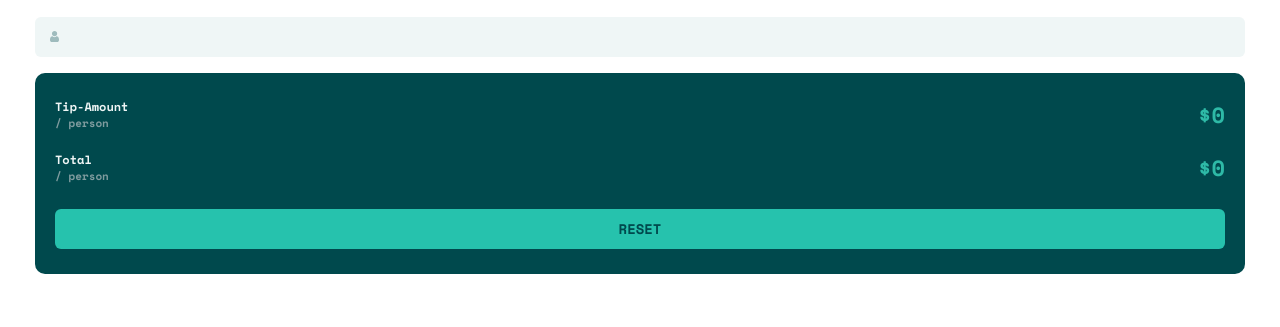
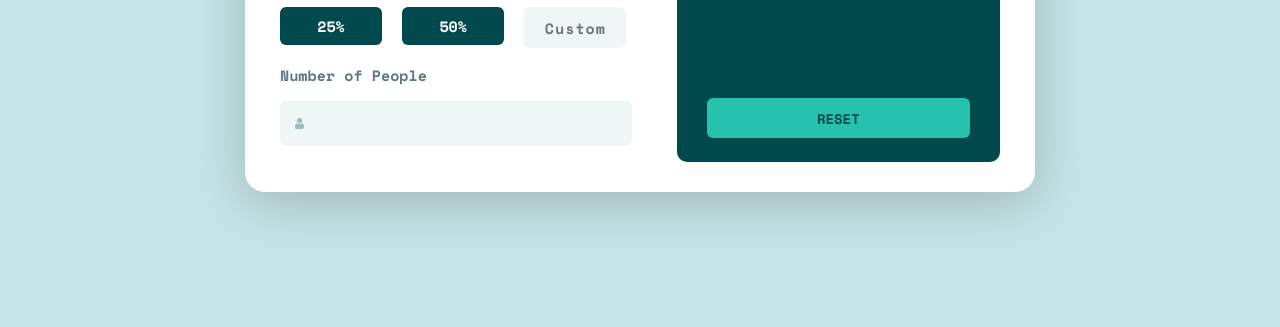
Before and after one commit to Eduardo347387/Tip-calculator-app, a plain HTML site: page index.html in a window 1280 px wide. Shown: the part 473-800 px from the top of the page. Drawn offline with nearby package versions, Linux system fonts and the light colour scheme; files whose address does not match are found by name.

Commit message:
add mode responsive Laptop

```diff
--- a/css/style.scss
+++ b/css/style.scss
@@ -46,11 +46,11 @@ body{
     background-size: 0.9rem;
     background-position: center left 1.5rem;
     width: 100%;
-    height: 4rem;
+    height: 4.5rem;
     background-color: var(--Very_light_grayish_cyan);
     border: none;
     text-align: right;
-    font-size: 2rem;
+    font-size: 2.4rem;
     font-weight: 700;
     border-radius: 0.6rem;
     padding-right: 1.5rem;
@@ -72,8 +72,8 @@ body{
         }
     }
     .card-Calculator{
+        overflow: hidden;
         background-color: var(--White);
-        align-self: flex-start;
         width: 100%;
         border-top-right-radius: 2.5rem;
         border-top-left-radius: 2.5rem;
@@ -95,10 +95,11 @@ body{
                 gap: 1.5rem;
                 .button-tip , #Custom{
                     font-family: 'Space Mono', monospace;
+                    min-width: 7rem;
+                    max-width: 20rem;
                 }
                 .button-tip{
-                    width: 13rem;
-                    height: 3.7rem;
+                    height: 4rem;
                     background-color: var(--Very_dark_cyan);
                     border-radius: 0.6rem;
                     border: none;
@@ -107,8 +108,7 @@ body{
                     font-size: 1.5rem;
                 }
                 #Custom{
-                    width: 13rem;
-                    height: 3.93rem;
+                    height: 4.1rem;
                     font-size: 1.5rem;
                     text-align: center;
                     padding: 0;
@@ -131,6 +131,7 @@ body{
                     margin-bottom: 2rem;
                     font-size: 1.2rem;
                     color: var(--Very_light_grayish_cyan);
+                    opacity: 0.9;
                     flex: 1;
                     span{
                         font-size: 1.1rem;
@@ -159,4 +160,85 @@ body{
     }
 }
 
-//Font size (form inputs): 24px
+@media(min-width:615px){
+    body{
+        background-color: var(--Light_grayish_cyan);
+    }
+    .conteiner{
+        display: flex;
+        flex-direction: column;
+        align-items: center;
+        justify-content: center;
+        min-height: 100vh;
+        padding: 0 2rem;
+        .card-Calculator{
+            display: flex;
+            column-gap: 2rem;
+            border-radius: 2rem;
+            .seccion-Data-Input{
+                width: 50%;
+                .conteiner-Select-Tip .conteiner-tip{
+                    .button-tip{
+                        height: 3.8rem;
+                    }
+                    #Custom{
+                        height: 3.9;
+                    }
+                }
+            }
+            .Seccion-Calculator{
+                display: flex;
+                flex-direction: column;
+                width: 50%;
+                padding: 3.5rem 3rem 2rem 3rem;
+
+                .container-Result{
+                    .title-Resul{
+                        font-size: 1.5rem;
+                    }
+                }
+
+                button[type="submit"]{
+                    margin-top: 18rem;
+
+                }
+            }
+        }
+    }
+}
+
+@media(min-width:775px){
+    .conteiner{
+        .card-Calculator{
+            max-width: 79rem;
+            box-shadow: 0 1rem 5rem rgb(0,0,0,0.2);
+            column-gap: 3.5rem;
+            .seccion-Data-Input{
+                padding-right: 1rem;
+                width: 53%;
+                .conteiner-Input{
+                    &-Text .title{
+                        font-size: 1.5rem;
+                        margin-bottom: 0.5rem;
+                    }
+                }
+                .conteiner-Select-Tip .conteiner-tip{
+                    grid-template-columns: repeat(3,1fr);
+                    .button-tip, #Custom{
+                        width: 10.2rem;
+
+                    }
+                }
+            }
+            .Seccion-Calculator{
+                width: 47%;
+                .container-Result #tip{
+                    font-size: 3.2rem;
+                }
+                button[type="submit"]{
+                    margin-top: 12.3rem;
+                }
+            }
+        }
+    }
+}
--- a/index.html
+++ b/index.html
@@ -15,8 +15,8 @@
     </div>
 
     <div class="card-Calculator">
+		<div class="seccion-Data-Input">
 
-		<div class="seccion-Data-Input">
 			<div class="conteiner-Input">
 				<div class="conteiner-Input-Text">
 						<label class="title" for="bill">Bill</label>
```
Also changed, not shown: css/style.css, 1 other file.
